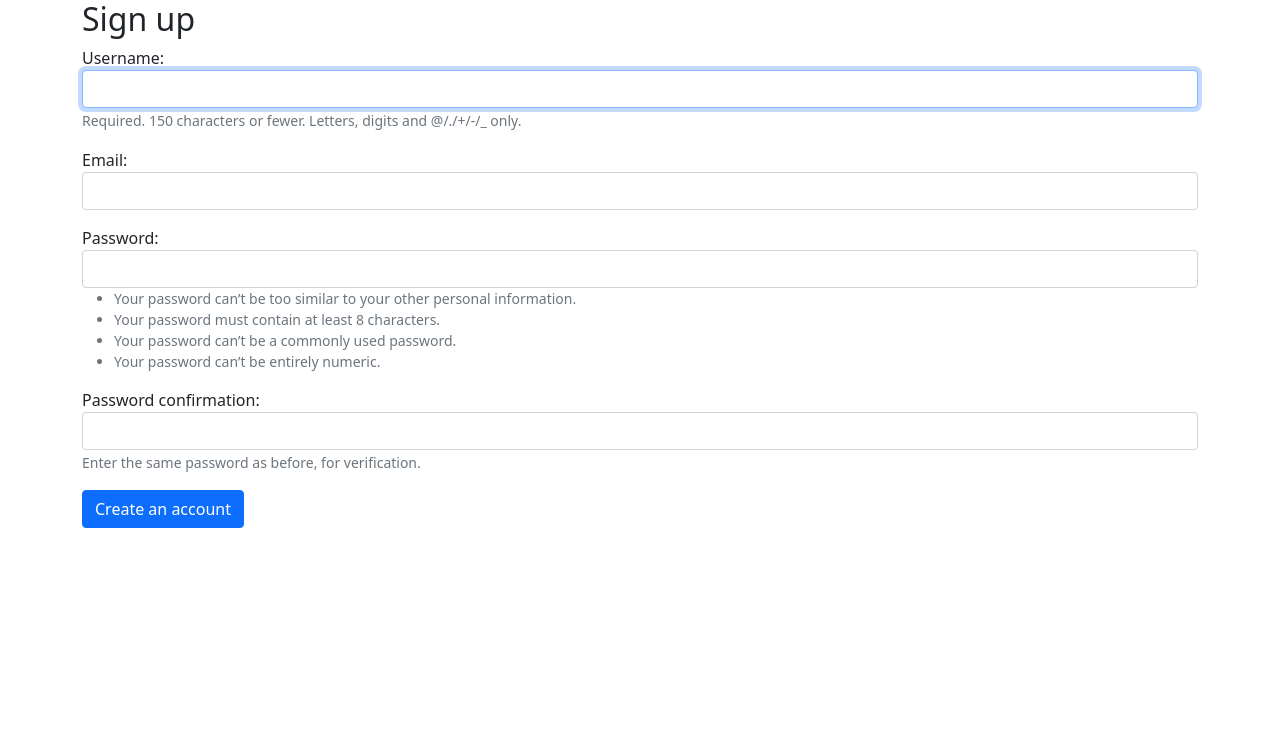
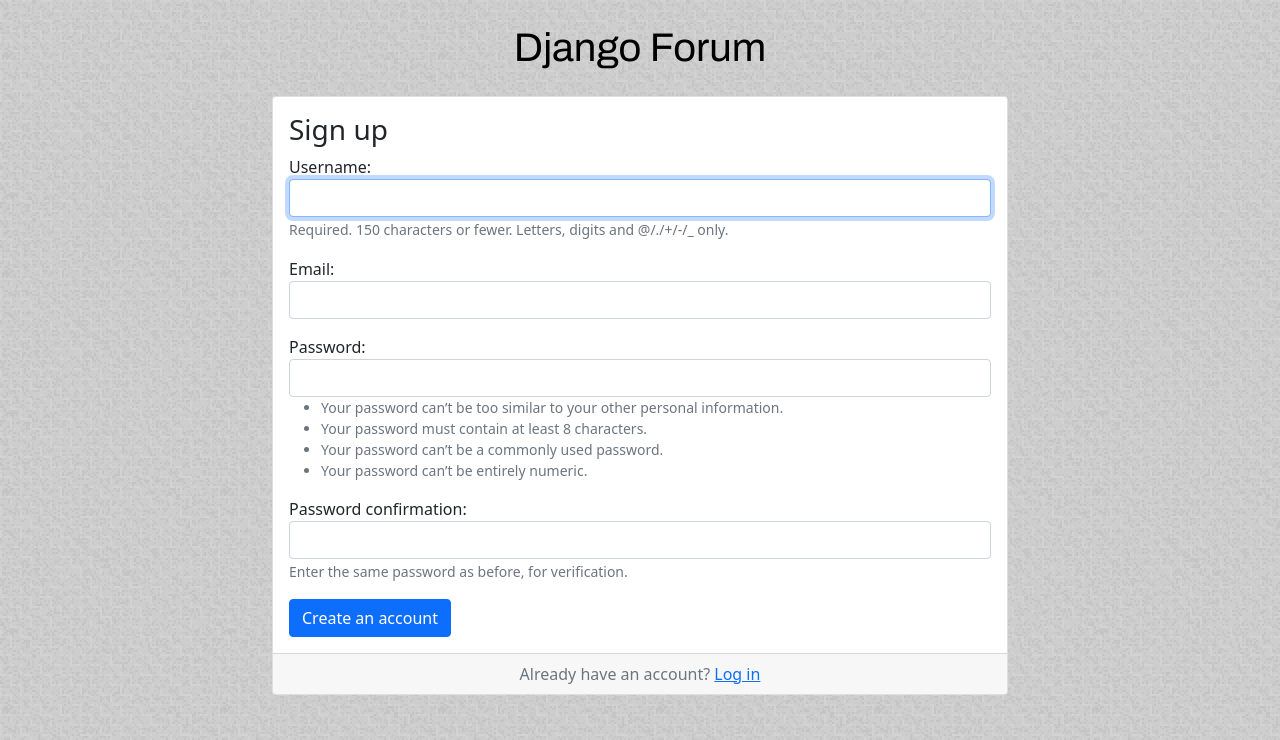
Before and after one commit to axinterop/ForumDjango, a Django app: page /signup/ in a window 1280 px wide. Shown: the top 740 px of the page. Run offline with Django 3.2, Linux system fonts and the light colour scheme; some libraries are stand-ins or nearby versions.

Commit message:
Improved signup template

```diff
--- /dev/null
+++ b/static/css/accounts.css
@@ -0,0 +1,18 @@
+body {
+    background-image: url("../img/bg-pattern.png");
+}
+
+.logo {
+    font-family: 'Archivo', sans-serif;
+    font-weight: 1000;
+}
+
+.logo a {
+    color: rgba(0, 0, 0, 9);
+}
+
+.logo a,
+.logo a:hover,
+.logo a:active {
+    text-decoration: none;
+}
--- a/templates/signup.html
+++ b/templates/signup.html
@@ -1,12 +1,33 @@
 {% extends 'base.html' %}
+
+{% load static %}
+
+{% block stylesheet %}
+    <link rel="stylesheet" href="{% static 'css/accounts.css' %}">
+{% endblock %}
 
 {% block body %}
     <div class="container">
-        <h2>Sign up</h2>
-        <form method="post" novalidate>
-            {% csrf_token %}
-            {% include 'includes/form.html' %}
-            <button type="submit" class="btn btn-primary">Create an account</button>
-        </form>
+        <div class="row justify-content-center">
+            <div class="col-lg-8 col-md-10 col-sm-12">
+                <h1 class="text-center logo my-4">
+                    <a href="{% url 'home' %}">Django Forum</a>
+                </h1>
+                <div class="card">
+                    <div class="card-body">
+                        <h3 class="card-title">Sign up</h3>
+                        <form method="post" novalidate>
+                            {% csrf_token %}
+                            {% include 'includes/form.html' %}
+                            <button type="submit" class="btn btn-primary">Create an account</button>
+                        </form>
+                    </div>
+                    <div class="card-footer text-muted text-center">
+                        Already have an account? <a href="#">Log in</a>
+                    </div>
+                </div>
+            </div>
+        </div>
+
     </div>
 {% endblock %}
```
Also changed, not shown: static/img/bg-pattern.png (added).
